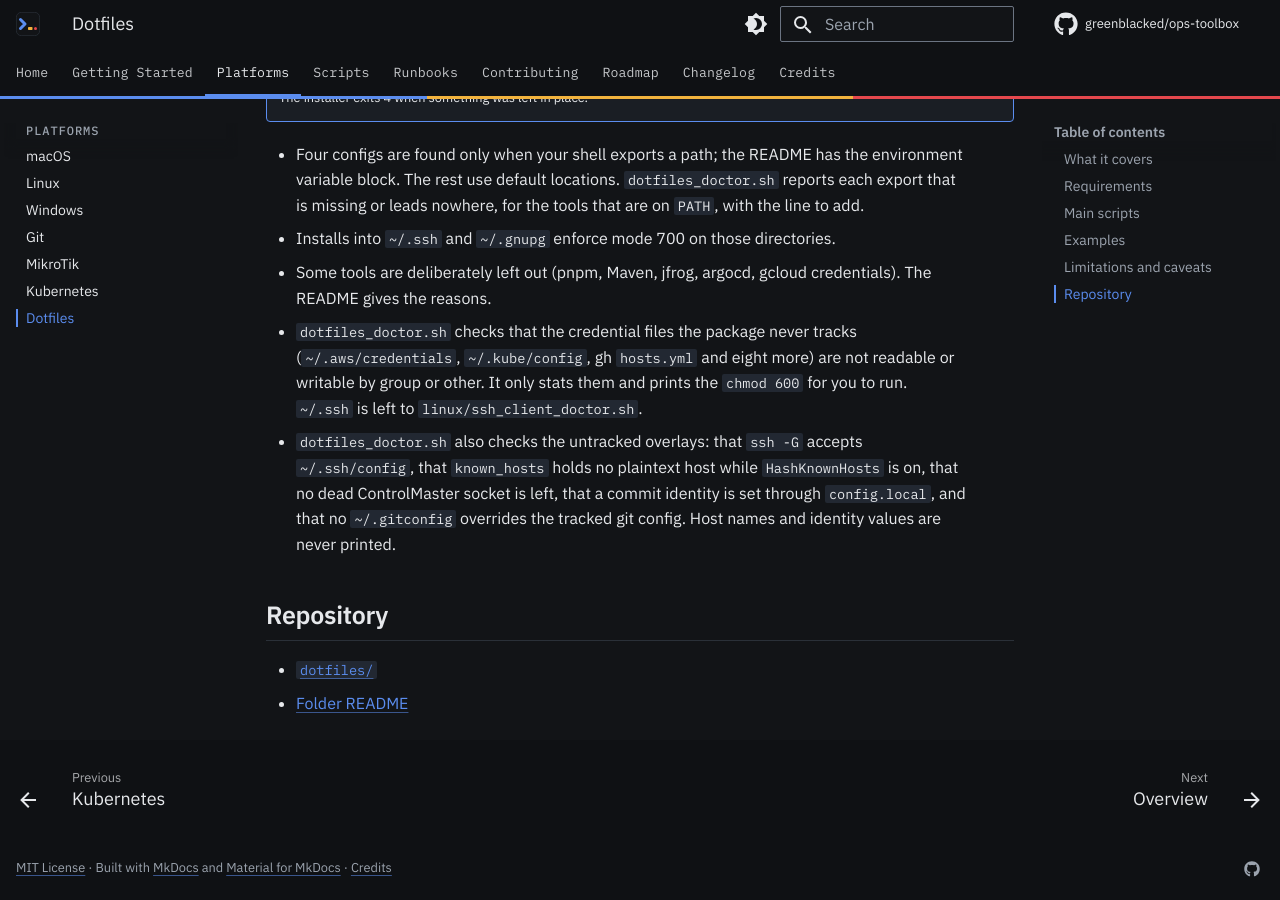
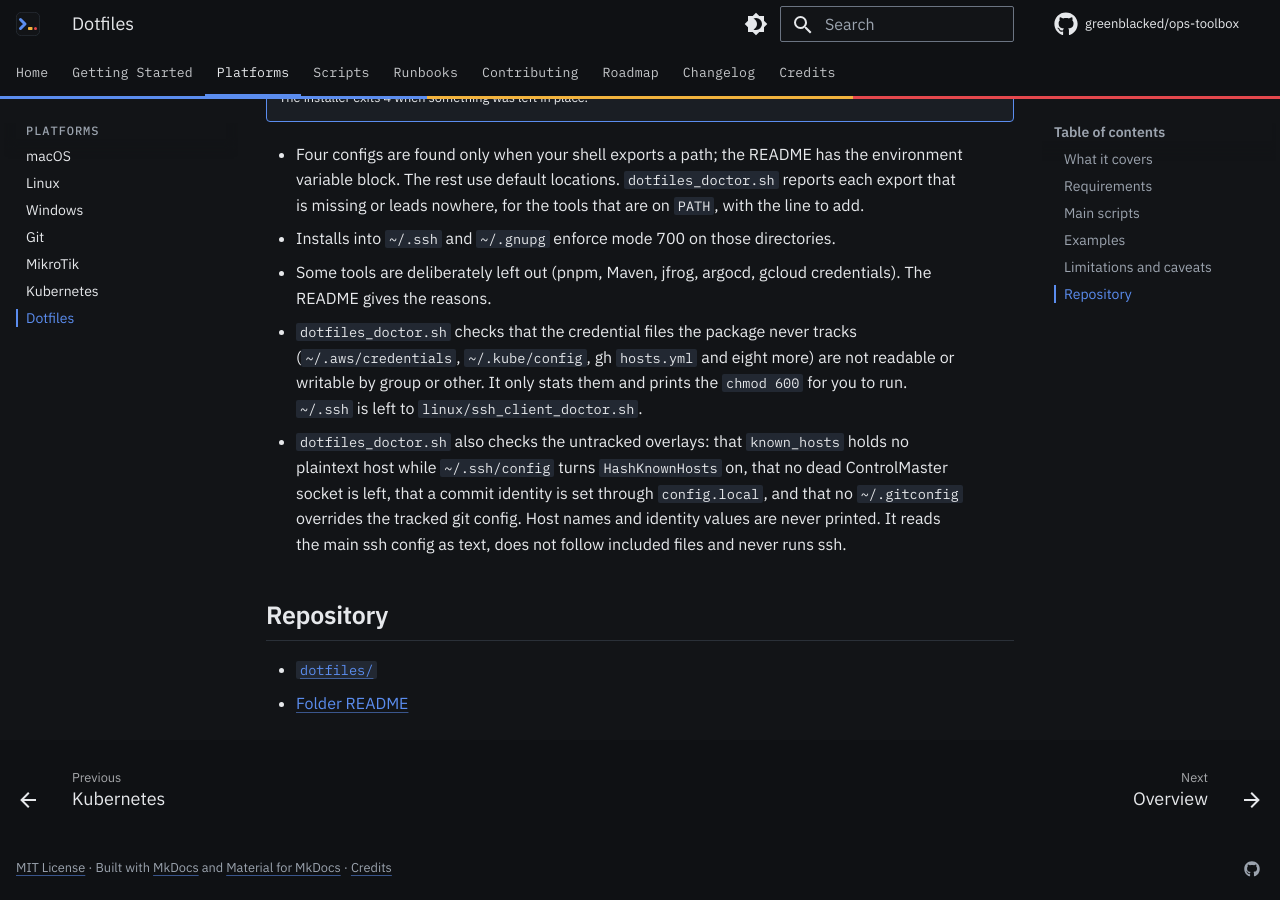
Before and after one commit to greenblacked/ops-toolbox, an MkDocs documentation site: the page built from docs/platforms/dotfiles.md, in a window 1280 px wide and 900 px high, scrolled down 1746 px. Built offline with MkDocs 1.6.1 and Material for MkDocs 9.7.7, drawn with Linux system fonts in a browser that asks for light colours; comment, search, counter and statistics services are not loaded.

Commit message:
fix(dotfiles): stop running ssh -G in the doctor
ssh -G evaluates Match exec in the inspected config, so it ran
commands and broke the read-only promise. The doctor now reads the
main ssh config as text and never invokes ssh; the Include/Match exec
scanner is removed. A stub-ssh test asserts it is never run.

Because included files are not followed and an Include before the
HashKnownHosts line may set it first, the known_hosts hashing check is
reported as not judged in that case instead of warning on a guess. The
shipped config has its Include before Host *, so it takes this path.
Match all counts as global like Host *, surrounding double quotes are
dropped from the value, and # comments on Host lines are ignored.

```diff
--- a/docs/platforms/dotfiles.md
+++ b/docs/platforms/dotfiles.md
@@ -85,12 +85,13 @@ and each link into the folder that no tracked file installs to as `ORPHAN`;
   more) are not readable or writable by group or other. It only stats them
   and prints the `chmod 600` for you to run. `~/.ssh` is left to
   `linux/ssh_client_doctor.sh`.
-- `dotfiles_doctor.sh` also checks the untracked overlays: that `ssh -G`
-  accepts `~/.ssh/config`, that `known_hosts` holds no plaintext host while
-  `HashKnownHosts` is on, that no dead ControlMaster socket is left, that a
-  commit identity is set through `config.local`, and that no `~/.gitconfig`
-  overrides the tracked git config. Host names and identity values are never
-  printed.
+- `dotfiles_doctor.sh` also checks the untracked overlays: that `known_hosts`
+  holds no plaintext host while `~/.ssh/config` turns `HashKnownHosts` on,
+  that no dead ControlMaster socket is left, that a commit identity is set
+  through `config.local`, and that no `~/.gitconfig` overrides the tracked
+  git config. Host names and identity values are never printed. It reads
+  the main ssh config as text, does not follow included files and never
+  runs ssh.
 
 ## Repository
 
```
Also changed, not shown: changelog.d/added/dotfiles-doctor-overlays.md (+7 -6 lines), changelog.d/fixed/dotfiles-doctor-match-exec.md (deleted, +0 -10 lines), changelog.d/fixed/dotfiles-doctor-ssh-escapes.md (deleted, +0 -4 lines), dotfiles/README.md (+10 -16 lines), 2 other files.
